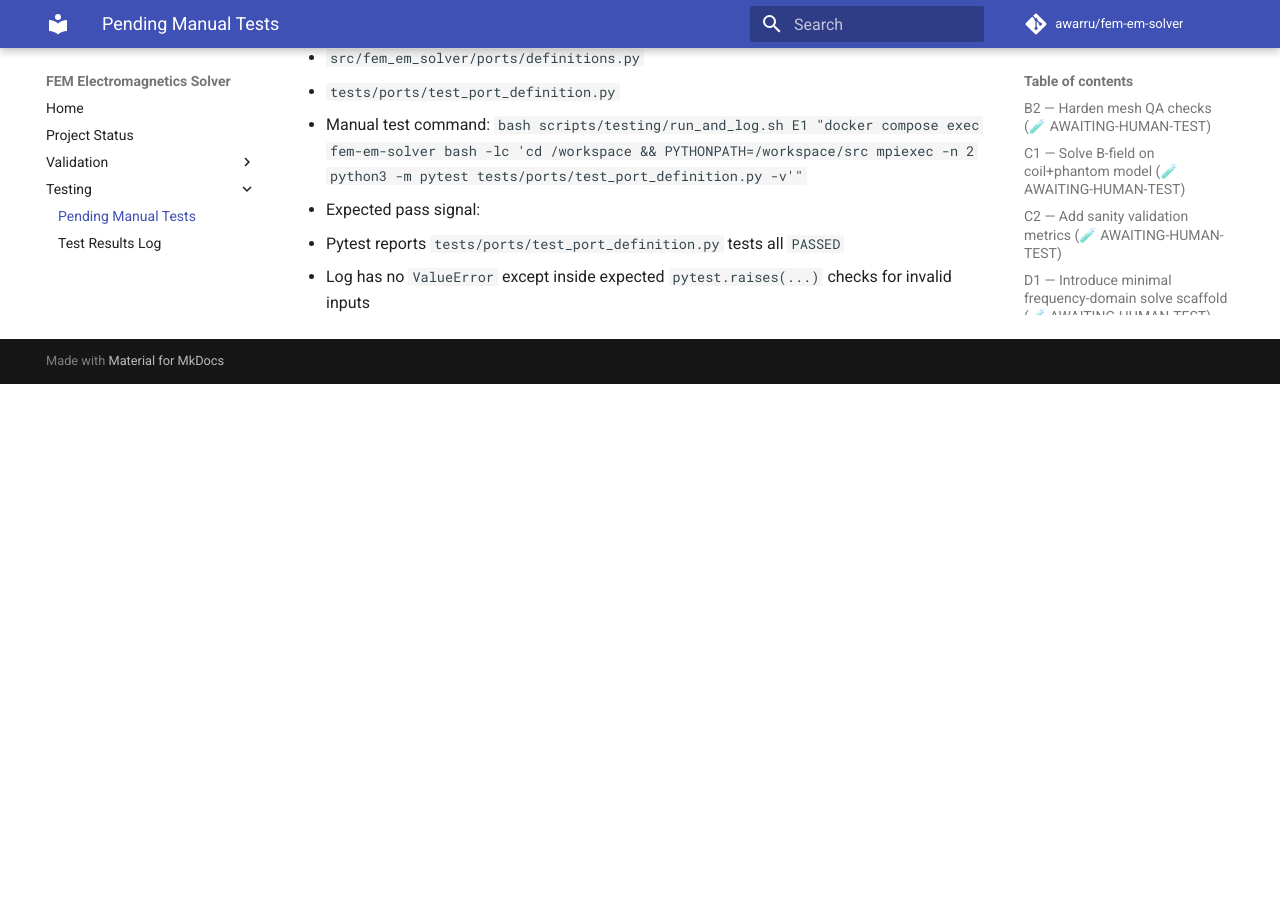
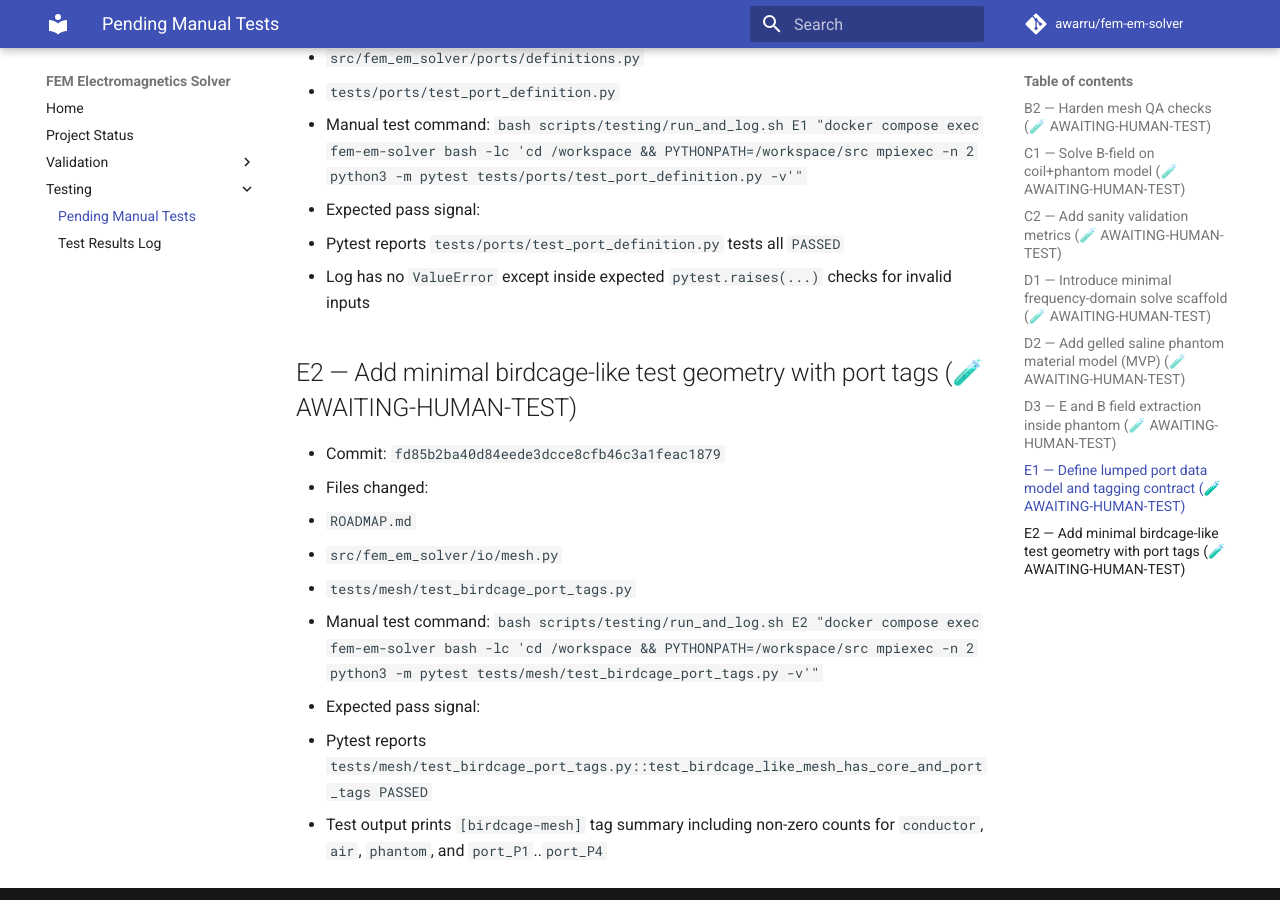
Before and after one commit to awarru/fem-em-solver, an MkDocs documentation site: the page built from docs/testing/pending-tests.md, in a window 1280 px wide and 900 px high, scrolled down 4525 px. Built offline with MkDocs 1.6.1 and Material for MkDocs 9.7.7, drawn with Linux system fonts in a browser that asks for light colours; comment, search, counter and statistics services are not loaded; before the commit the page ends 4909 px from its top, so only the background shows below that.

Commit message:
docs: add E2 pending manual test instructions

````diff
--- a/docs/testing/pending-tests.md
+++ b/docs/testing/pending-tests.md
@@ -145,3 +145,18 @@ Logs are automatically written to:
 - Expected pass signal:
   - Pytest reports `tests/ports/test_port_definition.py` tests all `PASSED`
   - Log has no `ValueError` except inside expected `pytest.raises(...)` checks for invalid inputs
+
+## E2 — Add minimal birdcage-like test geometry with port tags (🧪 AWAITING-HUMAN-TEST)
+
+- Commit: `fd85b2ba40d84eede3dcce8cfb46c3a1feac1879`
+- Files changed:
+  - `ROADMAP.md`
+  - `src/fem_em_solver/io/mesh.py`
+  - `tests/mesh/test_birdcage_port_tags.py`
+- Manual test command:
+  ```bash
+  scripts/testing/run_and_log.sh E2 "docker compose exec fem-em-solver bash -lc 'cd /workspace && PYTHONPATH=/workspace/src mpiexec -n 2 python3 -m pytest tests/mesh/test_birdcage_port_tags.py -v'"
+  ```
+- Expected pass signal:
+  - Pytest reports `tests/mesh/test_birdcage_port_tags.py::test_birdcage_like_mesh_has_core_and_port_tags PASSED`
+  - Test output prints `[birdcage-mesh]` tag summary including non-zero counts for `conductor`, `air`, `phantom`, and `port_P1`..`port_P4`
````
